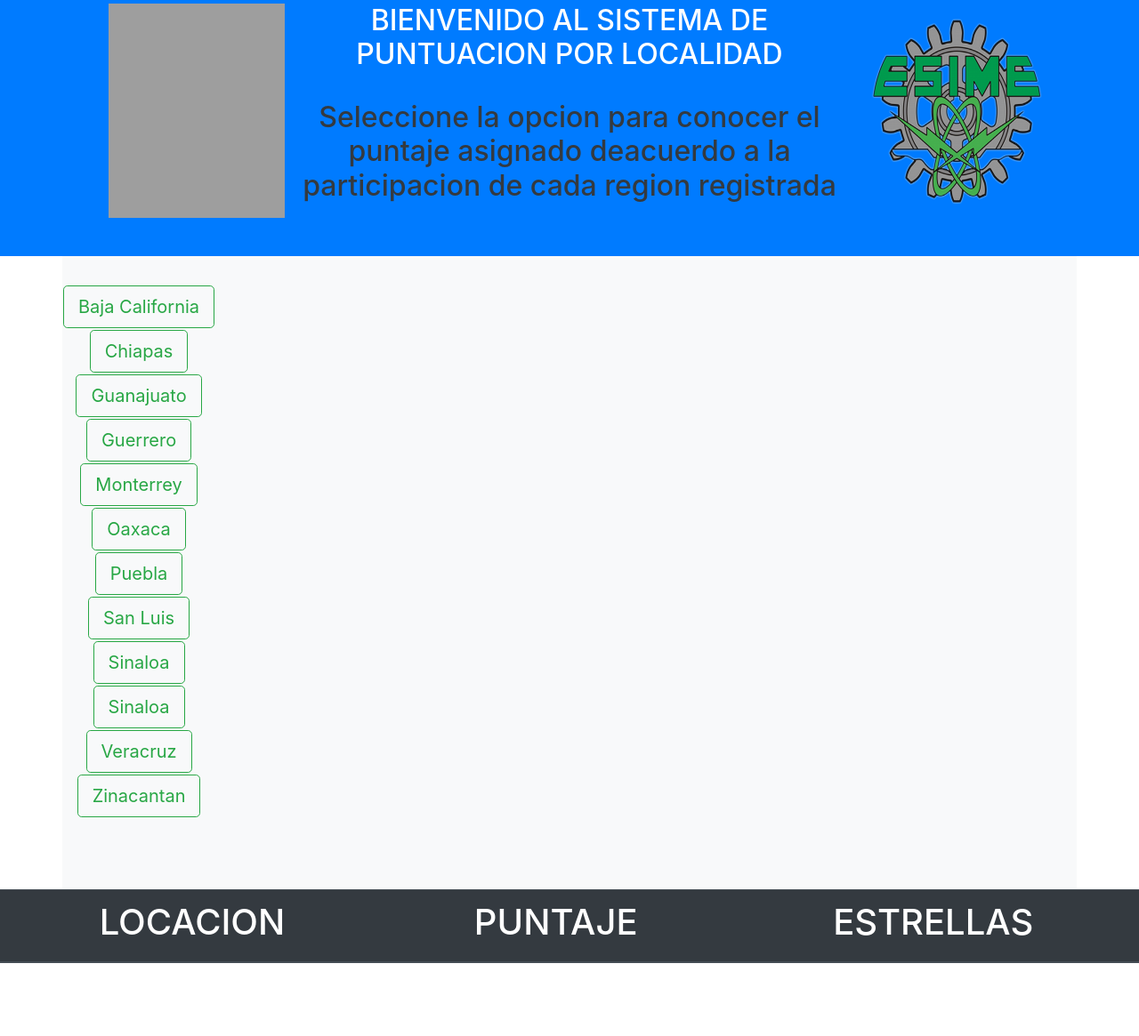
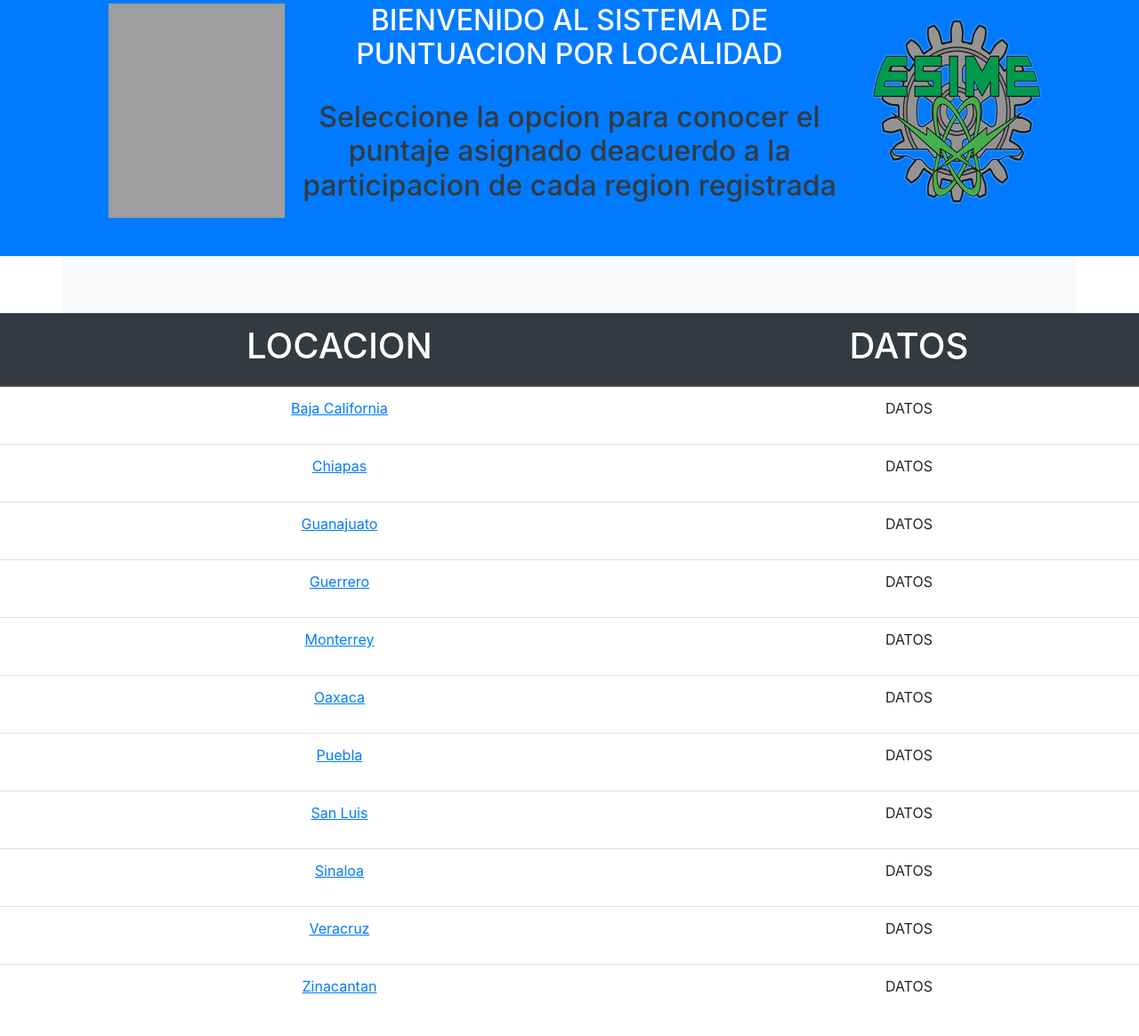
Before and after one commit to LuisVI1699/sistemaPuntacion-, a Django app: page / in a window 1280 px wide. Shown: the whole page at 89% size. Before the commit the page ends 1083 px from the top, so only its background shows below. Run offline with Django 3.2, Linux system fonts and the light colour scheme; data comes from the database, SQL or seed files in the repository; both versions use the stored data as it was after the commit; lists and menus that the app fills with data are empty; some libraries are stand-ins or nearby versions; grey boxes are pictures that could not be loaded.

Commit message:
CorreccionBalam

```diff
--- a/appPuntuacion/models.py
+++ b/appPuntuacion/models.py
@@ -5,5 +5,6 @@
 
     nombre=models.CharField(max_length=30)
     puntuacion=models.IntegerField()
+    info=models.CharField(max_length=255)
     def __str__(self):
         return self.nombre
--- a/appPuntuacion/templates/appPuntuacion/localidades.html
+++ b/appPuntuacion/templates/appPuntuacion/localidades.html
@@ -2,6 +2,13 @@
 <html lang="en">
 
 <head>
+    <style>
+        .links {
+            color: auto;
+            text-decoration: underline;
+            text-align: center;
+        }
+    </style>
     <!-- Required meta tags -->
     <meta charset="utf-8">
     <meta name="viewport" content="width=device-width, initial-scale=1, shrink-to-fit=no">
@@ -52,48 +59,40 @@
 
     <div class="container p-20 mb-20 bg-light py-2 text-black">
         <div class="row">
-            <form action="{% url 'LocalidadSelect' %}">
+            <form action="">
                 <br>
-                <h2 id="aqui" align="center"></h2>
+                <!--<h2 id="aqui" align="center"></h2>-->
                 <br>
-                <h2 id="aca" align="center"></h2>
-                <br>
-                <h2 id="estado" align="center"></h2>
             </form>
         </div>
     </div>
     <table class="table" id="all">
 
-    <thead class="thead-dark"><tr>
-    <th scope="col"><h1 align="center">LOCACION</h1></th>
-    <th scope="col"><h1 align="center">PUNTAJE</h1></th>
-    <th scope="col"><h1 align="center">ESTRELLAS</h1>
-    </th>
-    </tr>
-    </thead>
-    <tbody>
-
+        <thead class="thead-dark">
+            <tr>
+                <th scope="col">
+                    <h1 align="center">LOCACION</h1>
+                </th>
+                <th scope="col">
+                    <h1 align="center">DATOS</h1>
+                </th>
+            </tr>
+        </thead>
+        <tbody>
+            {% for TODO in todo %}
+            <tr>
+                <td align="center">
+                    <a class="links" href="{% url 'LocalidadSelect' TODO.id %}">{{TODO.nombre}}</a{{TODO.id}}</a>
+                </td>
+                <!-------------------------------------------------->
+                <td>
+                    <p align="center">DATOS</p>
+                </td>
+            </tr>
+            {% endfor %}
+        </tbody>
+    </table>
 </body>
-
-
-
-<script>
-    var nombre = JSON.parse("{{Nombre|escapejs}}")
-    var puntuacion = JSON.parse("{{Puntuacion|escapejs}}")
-
-
-    for (var i in nombre) {
-
-        const LOCACION = nombre[i];
-        const PUNT = puntuacion[i];
-        if (i % 8 == 0 && i > 0) {
-            $("#aqui").append(`<tr><td align="center"><input class="btn btn-outline-success btn-lg" type="submit" name="localidad" value="${LOCACION}"></input></td></tr>` + "&nbsp" );
-
-        }
-        $("#aqui").append(`<tr><td align="center"><input class="btn btn-outline-success btn-lg" type="submit" name="localidad" value="${LOCACION}"></input></td></tr></tbody>` + "&nbsp");
-    }
-</script>
-
 
 
 <!-- Optional JavaScript; choose one of the two! -->
--- a/appPuntuacion/views.py
+++ b/appPuntuacion/views.py
@@ -13,9 +13,10 @@
         nombre.append(localidad.nombre)
         puntuacion.append(localidad.puntuacion)
     maxPuntuacion=Localidad.objects.all().aggregate(Max('puntuacion'))
-    return render(request, 'appPuntuacion/localidades.html', {'Nombre':dumps(nombre), 'Puntuacion':dumps(puntuacion), 'MaxPuntuacion':maxPuntuacion["puntuacion__max"]})
+    return render(request, 'appPuntuacion/localidades.html', {'todo':Localidades,'Nombre':dumps(nombre), 'Puntuacion':dumps(puntuacion), 'MaxPuntuacion':maxPuntuacion["puntuacion__max"]})
 
-def localidadSelect(request):
+def localidadSelect(request,localidad_id):
+    info=Localidad.objects.get(id=localidad_id)
     Localidades=Localidad.objects.order_by('nombre')
     nombre=[]
     puntuacion=[]
@@ -23,8 +24,9 @@
         nombre.append(localidad.nombre)
         puntuacion.append(localidad.puntuacion)
     maxPuntuacion=Localidad.objects.all().aggregate(Max('puntuacion'))
-    LocalidadSelect=request.GET.get('localidad')
+    LocalidadSelect=Localidad.objects.get(id=localidad_id)
+    #LocalidadSelect=request.GET.get('localidad')
     local=Localidad.objects.get(nombre__icontains=LocalidadSelect)
     nombreLocalidad= local.nombre
     puntuacionLocalidad=local.puntuacion
-    return render(request, 'appPuntuacion/localidadSelect.html', {'Nombre':dumps(nombre), 'Puntuacion':dumps(puntuacion),'NombreLocalidad':nombreLocalidad, 'PuntuacionLocalidad':dumps(puntuacionLocalidad), 'MaxPuntuacion':dumps(maxPuntuacion["puntuacion__max"])})
+    return render(request, 'appPuntuacion/localidadSelect.html', {'INFO':info,'Nombre':dumps(nombre), 'Puntuacion':dumps(puntuacion),'NombreLocalidad':nombreLocalidad, 'PuntuacionLocalidad':dumps(puntuacionLocalidad), 'MaxPuntuacion':dumps(maxPuntuacion["puntuacion__max"])})
--- a/sistemaPuntuacion/urls.py
+++ b/sistemaPuntuacion/urls.py
@@ -20,5 +20,6 @@
 urlpatterns = [
     path('admin/', admin.site.urls),
     path('', views.localidades, name='Localidades'),
-    path('localidad/', views.localidadSelect, name='LocalidadSelect')
+    path('localidad/<int:localidad_id>/', views.localidadSelect, name='LocalidadSelect')
+    #path('localidad/', views.localidadSelect, name='LocalidadSelect')
 ]
```
Also changed, not shown: appPuntuacion/templates/appPuntuacion/localidadSelect.html (+57 -4 lines), appPuntuacion/migrations/0002_localidad_updated.py (added), appPuntuacion/migrations/0003_localidad_informacion.py (added), appPuntuacion/migrations/0004_auto_20210701_2026.py (added), appPuntuacion/migrations/0005_auto_20210701_2035.py (added), db.sqlite3.
